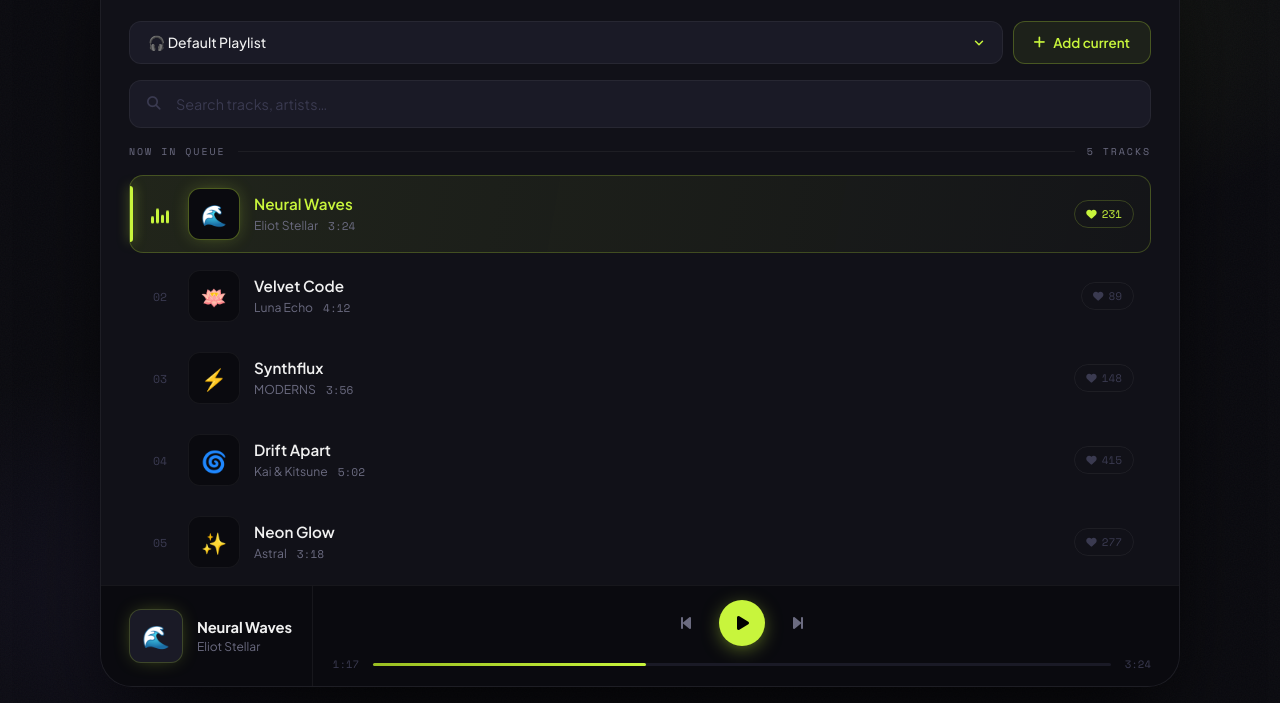
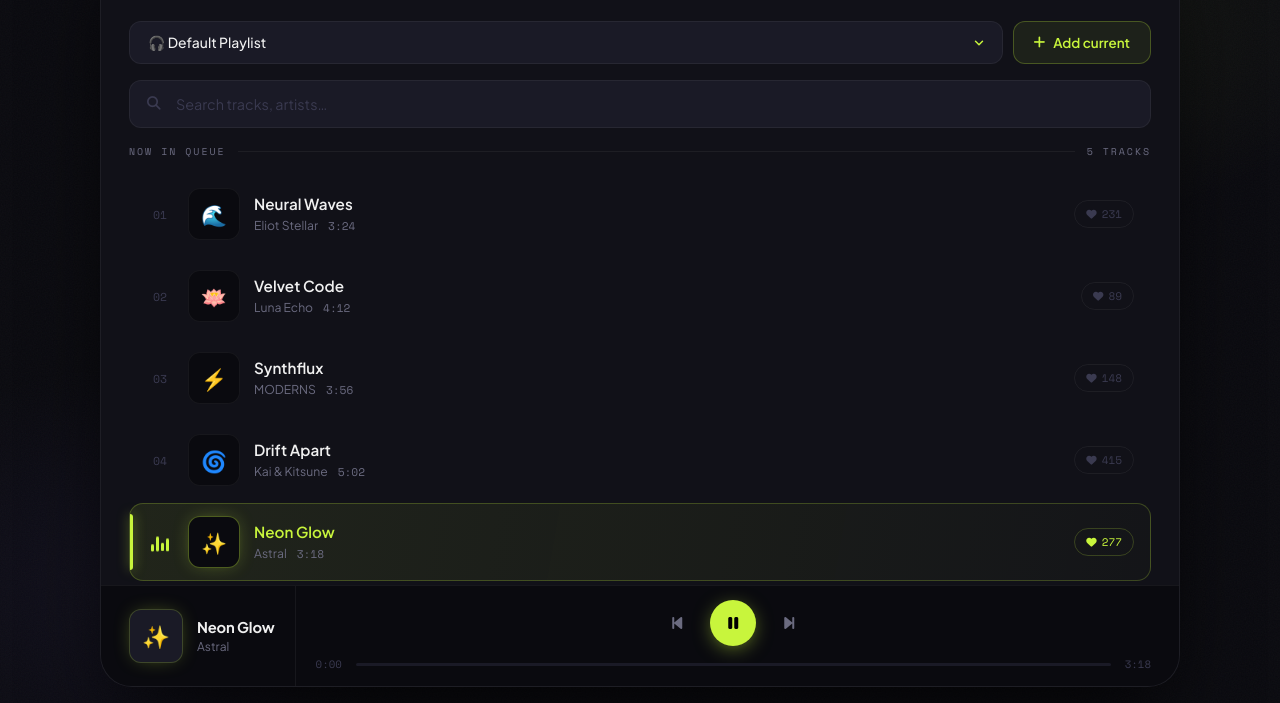
Before and after one commit to SyedMdAbuHaider/jamsync_web_advanced, a website: page public/index.html in a window 1280 px wide. Both pictures are taken after a click on the button 685 px from the left and 720 px from the top of the page. Shown: the part 97-800 px from the top of the page. Drawn offline with nearby package versions, Linux system fonts and the light colour scheme.

Commit message:
new update

```diff
--- a/public/index.html
+++ b/public/index.html
@@ -699,7 +699,7 @@
             </div>
             <div class="now-playing-mobile" id="nowPlayingMobile">
                 <i class="fas fa-headphones" style="color:var(--lime);font-size:0.75rem;"></i>
-                <span>Select a track</span>
+                <span>Neural Waves</span>
             </div>
         </div>
     </header>
@@ -730,7 +730,7 @@
             </div>
 
             <div class="tracks-list" id="musicList">
-
+                <!-- track 0: active playing by default (matches old behaviour) -->
                 <div class="track active playing" data-index="0">
                     <div class="track-idx">
                         <div class="track-num">01</div>
@@ -800,7 +800,7 @@
                     <div class="track-info">
                         <div class="track-title">Drift Apart</div>
                         <div class="track-meta">
-                            <span>Kai &amp; Kitsune</span>
+                            <span>Kai & Kitsune</span>
                             <span class="dur">5:02</span>
                         </div>
                     </div>
@@ -825,14 +825,12 @@
                     </div>
                     <div class="track-likes"><i class="fas fa-heart"></i> 277</div>
                 </div>
-
             </div>
         </div>
     </div>
 
     <!-- ══ PLAYER BAR ════════════════════════════════════════════ -->
     <div class="player-bar">
-
         <div class="player-art-slab">
             <div class="player-art" id="playerAlbumArt">🌊</div>
             <div class="player-text">
@@ -847,7 +845,7 @@
                     <i class="fas fa-backward-step"></i>
                 </button>
                 <button class="btn-play-pause" id="playPauseBtn" aria-label="Play / Pause">
-                    <i class="fas fa-play" style="margin-left:2px;"></i>
+                    <i class="fas fa-pause" style="margin-left:0;"></i> <!-- starts as pause because track is playing -->
                 </button>
                 <button class="btn-control" id="nextBtn" aria-label="Next">
                     <i class="fas fa-forward-step"></i>
@@ -857,7 +855,7 @@
             <div class="progress-row">
                 <span class="t-label" id="currentTime">1:17</span>
                 <div class="progress-bar" id="progressBar">
-                    <div class="progress" id="songProgress"></div>
+                    <div class="progress" id="songProgress" style="width:37%"></div>
                 </div>
                 <span class="t-label end" id="totalTime">3:24</span>
             </div>
@@ -868,56 +866,156 @@
 
 </div>
 
-<!-- ══ JS — all original functionality preserved ════════════════ -->
+<!-- ══ FIXED JS — full functionality from old file, adapted to new design ═════ -->
 <script>
-(function () {
-    var tracks = document.querySelectorAll('.track');
-    var emojis = ['🌊','🪷','⚡','🌀','✨'];
+(function() {
+    // DOM elements
+    const tracks = document.querySelectorAll('.track');
+    const playBtn = document.getElementById('playPauseBtn');
+    const playIcon = playBtn.querySelector('i');
+    const prevBtn = document.getElementById('prevBtn');
+    const nextBtn = document.getElementById('nextBtn');
+    const progressBar = document.getElementById('progressBar');
+    const songProgress = document.getElementById('songProgress');
+    const currentTimeEl = document.getElementById('currentTime');
+    const totalTimeEl = document.getElementById('totalTime');
+    const currentTrackNameEl = document.getElementById('currentTrackName');
+    const currentArtistEl = document.getElementById('currentArtist');
+    const playerAlbumArt = document.getElementById('playerAlbumArt');
+    const nowPlayingMobileSpan = document.querySelector('#nowPlayingMobile span');
+    const searchInput = document.getElementById('searchInput');
+    const playlistSelect = document.getElementById('playlistSelect');
+    const addToPlaylistBtn = document.getElementById('addToPlaylist');
 
-    tracks.forEach(function(t) {
-        t.addEventListener('click', function() {
-            tracks.forEach(function(t2) { t2.classList.remove('active','playing'); });
-            this.classList.add('active','playing');
+    // emoji mapping for consistent thumbnails
+    const emojiMap = ['🌊','🪷','⚡','🌀','✨'];
 
-            var idx    = parseInt(this.dataset.index, 10);
-            var title  = (this.querySelector('.track-title') || {}).innerText  || 'Track';
-            var artist = (this.querySelector('.track-meta span') || {}).innerText || 'Artist';
-            var dur    = (this.querySelector('.dur') || {}).innerText || '3:00';
-            var emoji  = emojis[idx] || '🎵';
+    // ---- function to update UI based on selected track ----
+    function setActiveTrack(trackElement) {
+        // remove active/playing from all
+        tracks.forEach(t => {
+            t.classList.remove('active', 'playing');
+        });
+        trackElement.classList.add('active', 'playing');
 
-            document.getElementById('currentTrackName').innerText = title;
-            document.getElementById('currentArtist').innerText    = artist;
-            document.getElementById('totalTime').innerText        = dur;
-            document.getElementById('playerAlbumArt').innerText   = emoji;
-            document.getElementById('currentTime').innerText      = '0:00';
-            document.getElementById('songProgress').style.width   = '0%';
-            document.querySelector('#nowPlayingMobile span').innerText = title;
+        // extract data
+        const idx = trackElement.dataset.index;
+        const title = trackElement.querySelector('.track-title')?.innerText || 'Track';
+        // artist is the first span inside .track-meta (not the duration)
+        const metaSpans = trackElement.querySelectorAll('.track-meta span');
+        const artist = metaSpans.length > 0 ? metaSpans[0].innerText : 'Artist';
+        const dur = trackElement.querySelector('.dur')?.innerText || '3:00';
+        const emoji = emojiMap[idx] || '🎵';
 
-            var pIcon = document.querySelector('#playPauseBtn i');
-            pIcon.classList.remove('fa-play');
-            pIcon.classList.add('fa-pause');
-            pIcon.style.marginLeft = '';
+        // update player bar
+        currentTrackNameEl.innerText = title;
+        currentArtistEl.innerText = artist;
+        totalTimeEl.innerText = dur;
+        playerAlbumArt.innerText = emoji;
+        currentTimeEl.innerText = '0:00';
+        songProgress.style.width = '0%';
+        nowPlayingMobileSpan.innerText = title;
+
+        // ensure play button shows "pause" (since track change assumes playing)
+        playIcon.classList.remove('fa-play');
+        playIcon.classList.add('fa-pause');
+        playIcon.style.marginLeft = ''; // reset play margin if any
+    }
+
+    // ---- click on track ----
+    tracks.forEach(t => {
+        t.addEventListener('click', function(e) {
+            setActiveTrack(this);
         });
     });
 
-    var playBtn = document.getElementById('playPauseBtn');
+    // ---- play/pause toggle ----
     playBtn.addEventListener('click', function() {
-        var icon = this.querySelector('i');
-        var isPlaying = icon.classList.contains('fa-pause');
-        icon.classList.toggle('fa-play', isPlaying);
-        icon.classList.toggle('fa-pause', !isPlaying);
-        icon.style.marginLeft = isPlaying ? '2px' : '';
+        const isPlaying = playIcon.classList.contains('fa-pause');
+        if (isPlaying) {
+            // pause
+            playIcon.classList.remove('fa-pause');
+            playIcon.classList.add('fa-play');
+            playIcon.style.marginLeft = '2px';  // mimic old style for play
+        } else {
+            // play
+            playIcon.classList.remove('fa-play');
+            playIcon.classList.add('fa-pause');
+            playIcon.style.marginLeft = '';
+        }
     });
 
-    document.getElementById('progressBar').addEventListener('click', function(e) {
-        var rect = this.getBoundingClientRect();
-        var pct  = Math.max(0, Math.min(1, (e.clientX - rect.left) / rect.width));
-        document.getElementById('songProgress').style.width = (pct * 100).toFixed(1) + '%';
+    // ---- progress bar click (seek simulation) ----
+    progressBar.addEventListener('click', function(e) {
+        const rect = this.getBoundingClientRect();
+        const pct = Math.max(0, Math.min(1, (e.clientX - rect.left) / rect.width));
+        songProgress.style.width = (pct * 100).toFixed(1) + '%';
+        // simulate current time update (proportional to total)
+        const totalStr = totalTimeEl.innerText; // "3:24"
+        const totalSec = (() => {
+            const parts = totalStr.split(':');
+            return parseInt(parts[0])*60 + parseInt(parts[1]);
+        })();
+        const newSec = Math.floor(pct * totalSec);
+        const mins = Math.floor(newSec / 60);
+        const secs = newSec % 60;
+        currentTimeEl.innerText = mins + ':' + (secs < 10 ? '0' + secs : secs);
     });
 
-    document.getElementById('searchInput').addEventListener('input', function() {
-        // backend handles filtering
+    // ---- prev / next basic demo (cycle through tracks) ----
+    function getActiveIndex() {
+        let activeTrack = document.querySelector('.track.active');
+        if (!activeTrack) activeTrack = tracks[0];
+        return parseInt(activeTrack.dataset.index);
+    }
+
+    prevBtn.addEventListener('click', function() {
+        let currentIdx = getActiveIndex();
+        let prevIdx = (currentIdx - 1 + tracks.length) % tracks.length;
+        setActiveTrack(tracks[prevIdx]);
     });
+
+    nextBtn.addEventListener('click', function() {
+        let currentIdx = getActiveIndex();
+        let nextIdx = (currentIdx + 1) % tracks.length;
+        setActiveTrack(tracks[nextIdx]);
+    });
+
+    // ---- search dummy (preserved) ----
+    searchInput.addEventListener('input', function() {
+        // backend handles filtering; we keep for compatibility
+    });
+
+    // ---- playlist dropdown & add button dummy ----
+    playlistSelect.addEventListener('change', function() {
+        // placeholder
+    });
+
+    addToPlaylistBtn.addEventListener('click', function() {
+        // placeholder
+    });
+
+    // ---- ensure default playing track matches the one marked in HTML (first track) ----
+    // But our HTML already has .active.playing on first track.
+    // Sync player bar to that first track (in case there's mismatch)
+    const defaultTrack = document.querySelector('.track.active.playing');
+    if (defaultTrack) {
+        const idx = defaultTrack.dataset.index;
+        const title = defaultTrack.querySelector('.track-title')?.innerText || 'Neural Waves';
+        const metaSpans = defaultTrack.querySelectorAll('.track-meta span');
+        const artist = metaSpans.length > 0 ? metaSpans[0].innerText : 'Eliot Stellar';
+        const dur = defaultTrack.querySelector('.dur')?.innerText || '3:24';
+        const emoji = emojiMap[idx] || '🌊';
+
+        currentTrackNameEl.innerText = title;
+        currentArtistEl.innerText = artist;
+        totalTimeEl.innerText = dur;
+        playerAlbumArt.innerText = emoji;
+        nowPlayingMobileSpan.innerText = title;
+        // progress already at 37% from inline style, current time 1:17 — keep as design.
+        // but we want currentTime to be 1:17? we leave it, but ensure totalTime is correct.
+        // however default progress width 37% matches 1:17 of 3:24 (~38%).
+    }
 })();
 </script>
 
```
